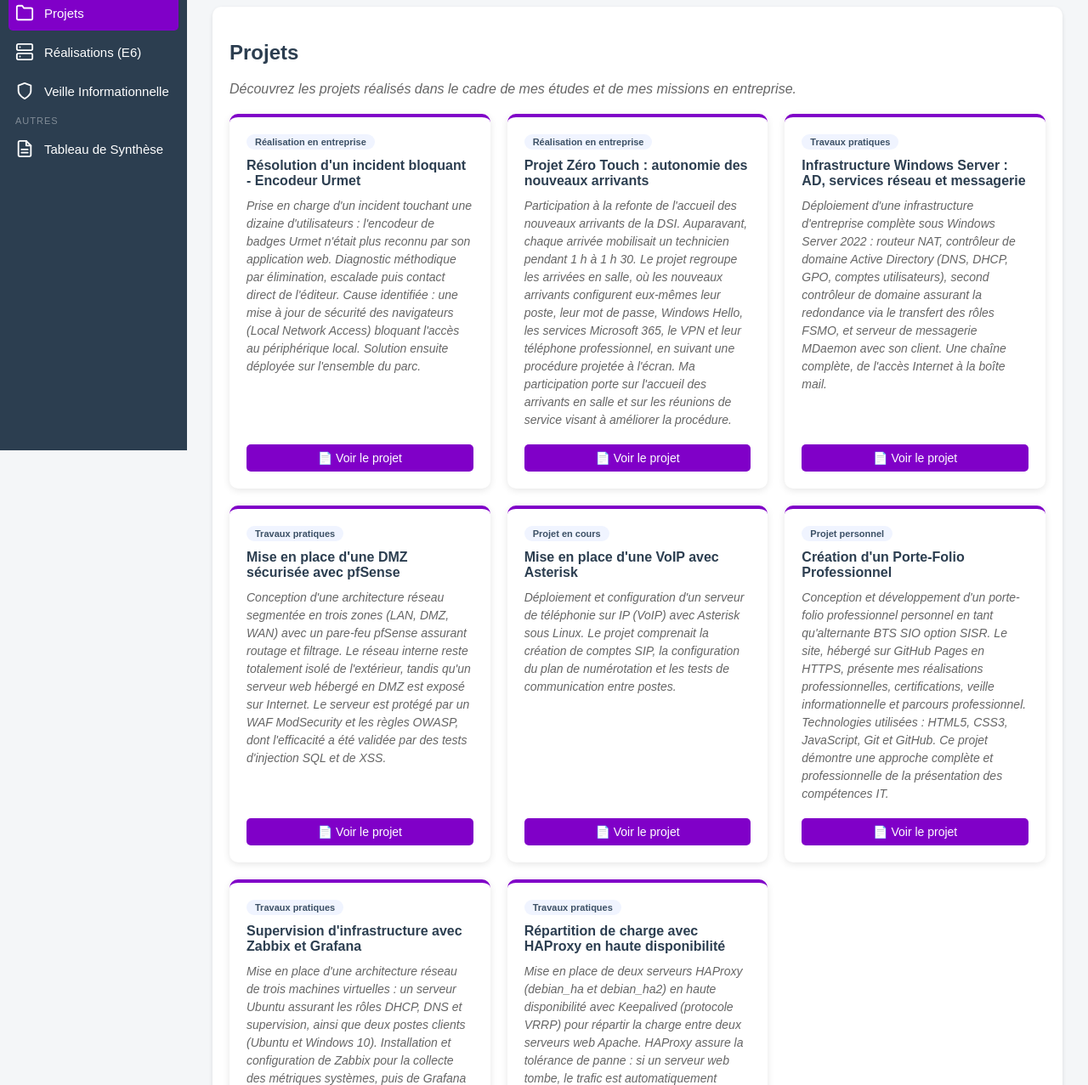
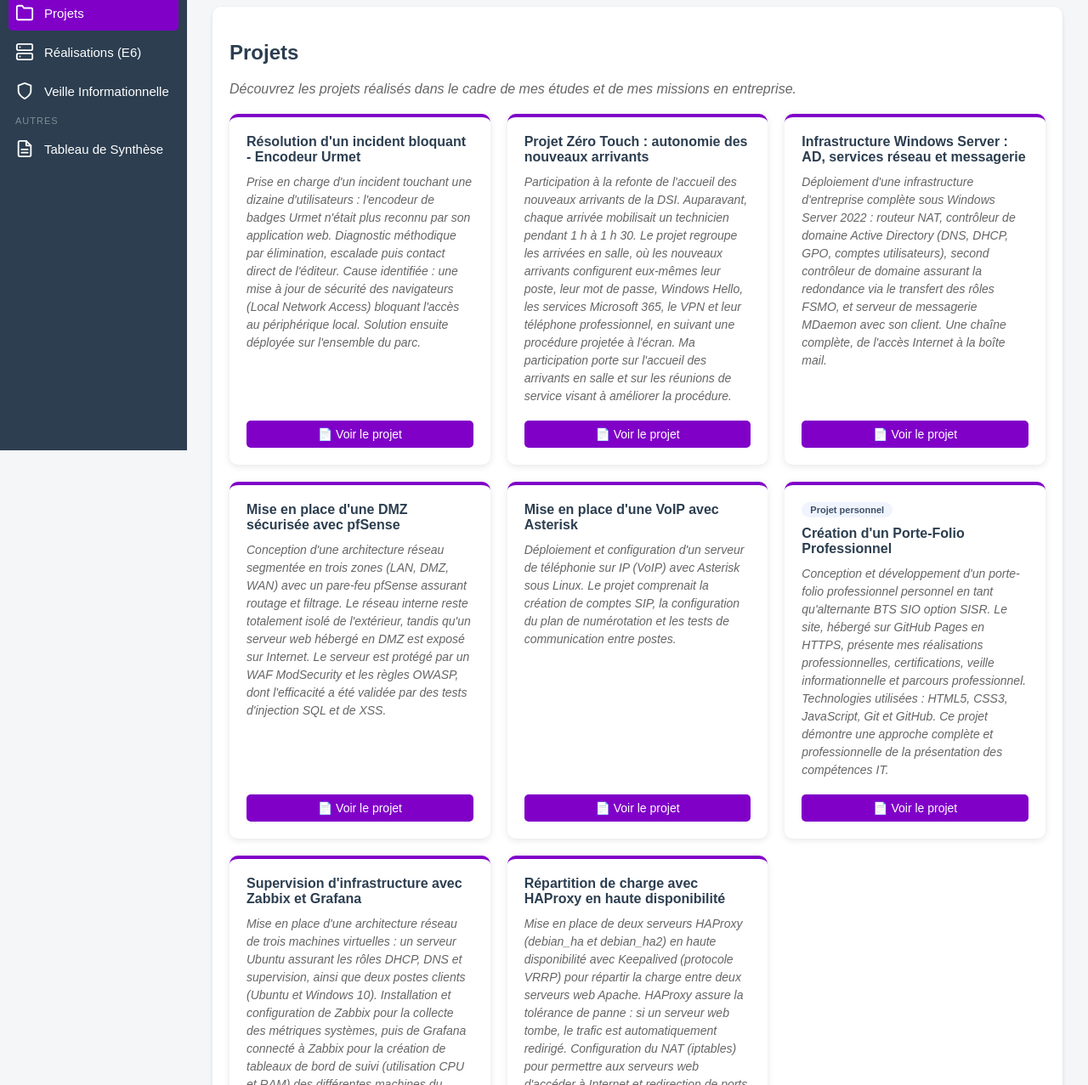
Before and after one commit to Vivifiji/cariouvirginie, a plain HTML site: page projets.html in a window 1280 px wide. Shown: the part 270-1547 px from the top of the page at 85% size. Drawn offline with Linux system fonts and the light colour scheme.

Commit message:
Update projets.html

```diff
--- a/projets.html
+++ b/projets.html
@@ -130,7 +130,7 @@
     <span>Veille Informationnelle</span>
   </a>
   <span class="sidebar-title">Autres</span>
-  <a href="Accueil/e5-tableau-de-synthèse.pdf" target="_blank">
+  <a href="Accueil/e5-tableau-de-synthese.pdf" target="_blank">
     <svg viewBox="0 0 24 24" stroke-width="2" stroke-linecap="round" stroke-linejoin="round"><path d="M14 2H6a2 2 0 0 0-2 2v16a2 2 0 0 0 2 2h12a2 2 0 0 0 2-2V8z"/><polyline points="14 2 14 8 20 8"/><line x1="16" y1="13" x2="8" y2="13"/><line x1="16" y1="17" x2="8" y2="17"/></svg>
     <span>Tableau de Synthèse</span>
   </a>
@@ -166,35 +166,30 @@
     <div class="projets-grid">
 
       <div class="projet-card">
-        <div class="projet-tag">Réalisation en entreprise</div>
         <h3>Résolution d'un incident bloquant - Encodeur Urmet</h3>
         <p>Prise en charge d'un incident touchant une dizaine d'utilisateurs : l'encodeur de badges Urmet n'était plus reconnu par son application web. Diagnostic méthodique par élimination, escalade puis contact direct de l'éditeur. Cause identifiée : une mise à jour de sécurité des navigateurs (Local Network Access) bloquant l'accès au périphérique local. Solution ensuite déployée sur l'ensemble du parc.</p>
         <a href="Projets-Professionnels/urmet.pdf" target="_blank" class="projet-btn">📄 Voir le projet</a>
       </div>
 
       <div class="projet-card">
-        <div class="projet-tag">Réalisation en entreprise</div>
         <h3>Projet Zéro Touch : autonomie des nouveaux arrivants</h3>
         <p>Participation à la refonte de l'accueil des nouveaux arrivants de la DSI. Auparavant, chaque arrivée mobilisait un technicien pendant 1 h à 1 h 30. Le projet regroupe les arrivées en salle, où les nouveaux arrivants configurent eux-mêmes leur poste, leur mot de passe, Windows Hello, les services Microsoft 365, le VPN et leur téléphone professionnel, en suivant une procédure projetée à l'écran. Ma participation porte sur l'accueil des arrivants en salle et sur les réunions de service visant à améliorer la procédure.</p>
         <a href="Projets-Professionnels/zerotouch.pdf" target="_blank" class="projet-btn">📄 Voir le projet</a>
       </div>
 
       <div class="projet-card">
-        <div class="projet-tag">Travaux pratiques</div>
         <h3>Infrastructure Windows Server : AD, services réseau et messagerie</h3>
         <p>Déploiement d'une infrastructure d'entreprise complète sous Windows Server 2022 : routeur NAT, contrôleur de domaine Active Directory (DNS, DHCP, GPO, comptes utilisateurs), second contrôleur de domaine assurant la redondance via le transfert des rôles FSMO, et serveur de messagerie MDaemon avec son client. Une chaîne complète, de l'accès Internet à la boîte mail.</p>
         <a href="Projets-Professionnels/infra-windows.pdf" target="_blank" class="projet-btn">📄 Voir le projet</a>
       </div>
 
       <div class="projet-card">
-        <div class="projet-tag">Travaux pratiques</div>
         <h3>Mise en place d'une DMZ sécurisée avec pfSense</h3>
         <p>Conception d'une architecture réseau segmentée en trois zones (LAN, DMZ, WAN) avec un pare-feu pfSense assurant routage et filtrage. Le réseau interne reste totalement isolé de l'extérieur, tandis qu'un serveur web hébergé en DMZ est exposé sur Internet. Le serveur est protégé par un WAF ModSecurity et les règles OWASP, dont l'efficacité a été validée par des tests d'injection SQL et de XSS.</p>
         <a href="Projets-Professionnels/dmz.pdf" target="_blank" class="projet-btn">📄 Voir le projet</a>
       </div>
 
       <div class="projet-card">
-        <div class="projet-tag">Projet en cours</div>
         <h3>Mise en place d'une VoIP avec Asterisk</h3>
         <p>Déploiement et configuration d'un serveur de téléphonie sur IP (VoIP) avec Asterisk sous Linux. Le projet comprenait la création de comptes SIP, la configuration du plan de numérotation et les tests de communication entre postes.</p>
         <a href="Projets-Professionnels/asterisk.pdf" target="_blank" class="projet-btn">📄 Voir le projet</a>
@@ -208,14 +203,12 @@
       </div>
 
       <div class="projet-card">
-        <div class="projet-tag">Travaux pratiques</div>
         <h3>Supervision d'infrastructure avec Zabbix et Grafana</h3>
         <p>Mise en place d'une architecture réseau de trois machines virtuelles : un serveur Ubuntu assurant les rôles DHCP, DNS et supervision, ainsi que deux postes clients (Ubuntu et Windows 10). Installation et configuration de Zabbix pour la collecte des métriques systèmes, puis de Grafana connecté à Zabbix pour la création de tableaux de bord de suivi (utilisation CPU et RAM) des différentes machines du réseau.</p>
         <a href="Projets-Professionnels/zabbix_graffana.pdf" target="_blank" class="projet-btn">📄 Voir le projet</a>
       </div>
 
       <div class="projet-card">
-        <div class="projet-tag">Travaux pratiques</div>
         <h3>Répartition de charge avec HAProxy en haute disponibilité</h3>
         <p>Mise en place de deux serveurs HAProxy (debian_ha et debian_ha2) en haute disponibilité avec Keepalived (protocole VRRP) pour répartir la charge entre deux serveurs web Apache. HAProxy assure la tolérance de panne : si un serveur web tombe, le trafic est automatiquement redirigé. Configuration du NAT (iptables) pour permettre aux serveurs web d'accéder à Internet et redirection de ports SSH. Supervision via la page de statistiques HAProxy. Deux adresses IP virtuelles (192.168.100.10 pour les clients, 192.168.200.254 comme passerelle) basculent automatiquement en cas de panne du serveur principal.</p>
         <a href="Projets-Professionnels/haproxy.pdf" target="_blank" class="projet-btn">📄 Voir le projet</a>
```
